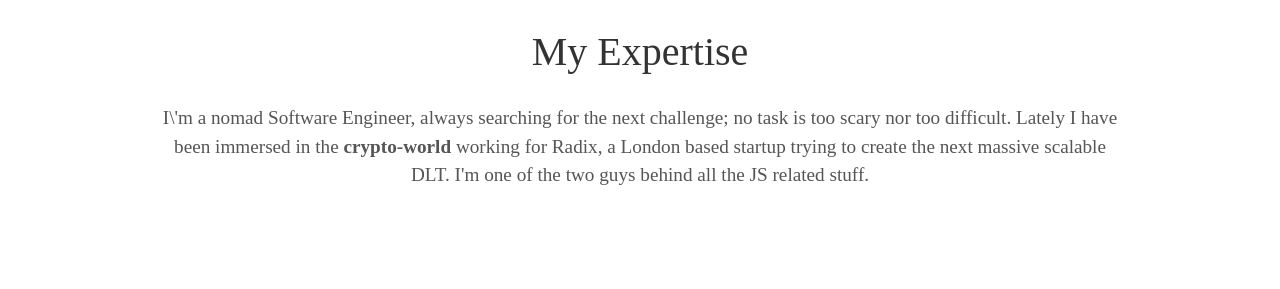
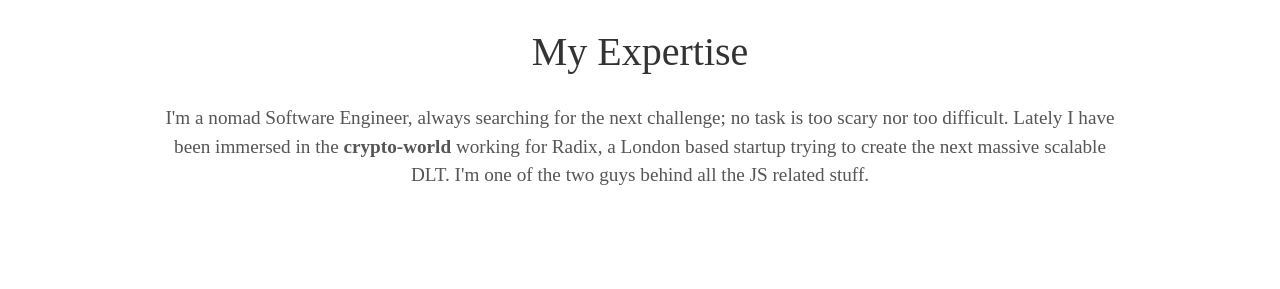
Before and after one commit to GilbertGuo/gilbertguo.github.io, a Jekyll site: the page built from index.html, in a window 1280 px wide. Shown: the part 953-1242 px from the top of the page. Built offline with Jekyll 4.4.1, drawn with Linux system fonts in a browser that asks for light colours; some web fonts are replaced.

Commit message:
modify config

```diff
--- a/_config.yml
+++ b/_config.yml
@@ -2,11 +2,11 @@
 title: Gilbert(Yiwei) Guo
 description: Jekyll Theme Minimal Resume
 # baseurl: "" # the subpath of your site, e.g. /blog
-# url: "localhost:3000" # the base hostname & protocol for your site e.g. http://willianjusten.com.br
+url: "https://gilbertguo.github.io/" # the base hostname & protocol for your site e.g. http://willianjusten.com.br
 
 # User settings
 username: Gilbert(Yiwei) Guo
-user_description: I\'m a nomad Software Engineer, always searching for the next challenge; no task is too scary nor too difficult. Lately I have been immersed in the <b>crypto-world</b> working for Radix, a London based startup trying to create the next massive scalable DLT. I'm one of the two guys behind all the JS related stuff.</a>
+user_description: I'm a nomad Software Engineer, always searching for the next challenge; no task is too scary nor too difficult. Lately I have been immersed in the <b>crypto-world</b> working for Radix, a London based startup trying to create the next massive scalable DLT. I'm one of the two guys behind all the JS related stuff.</a>
 user_title: Software Engineer
 email: gwy765419384@gmail.com
 # twitter_username: lorem_ipsum
```
